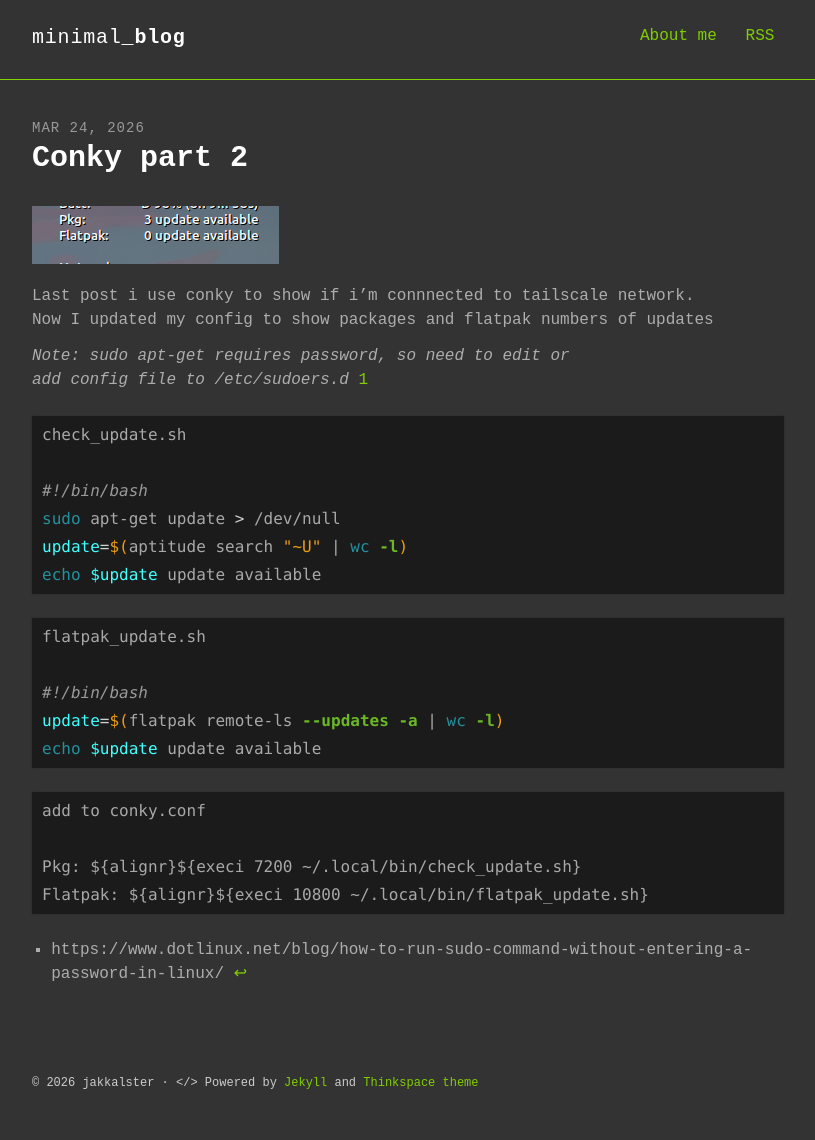
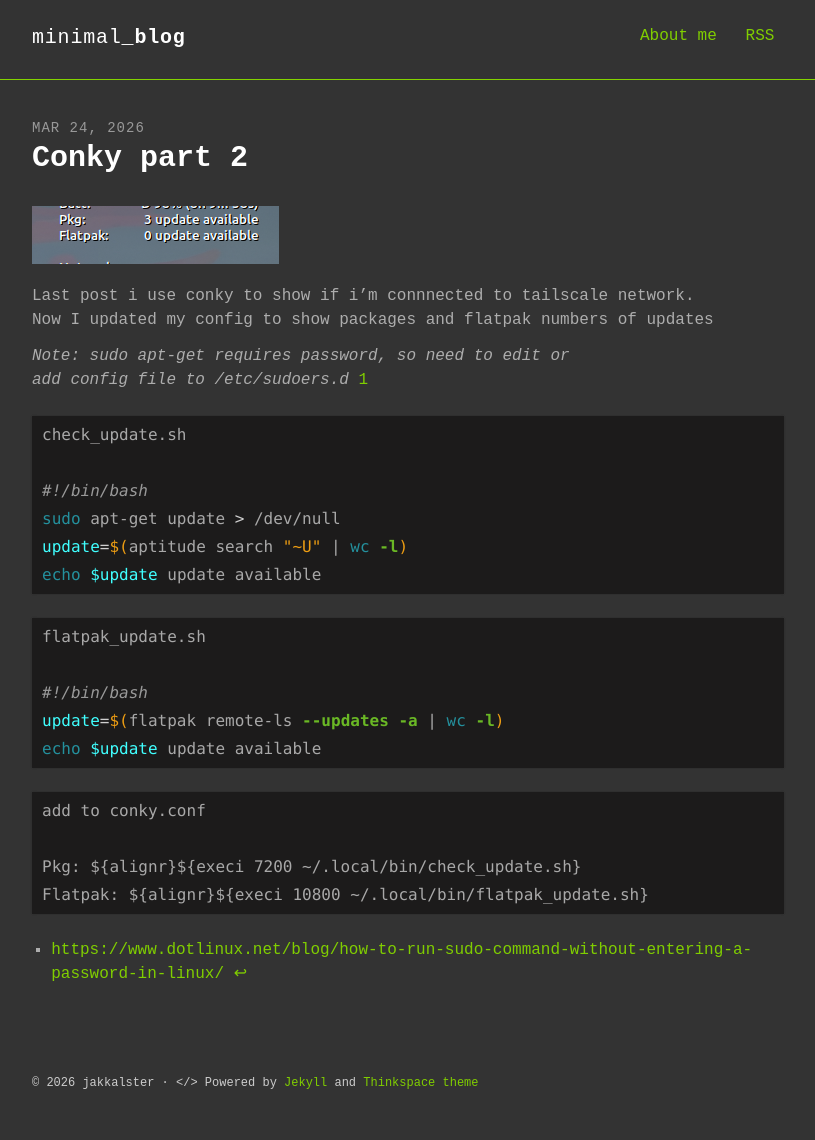
Before and after one commit to jakkalster/jakkalster.github.io, a Jekyll site: the page built from _posts/2026-03-24-conky-2.md, in a window 1280 px wide. Shown: the whole page, without its empty margins (232-1047 px from the left). Built offline with Jekyll 4.4.1, drawn with Linux system fonts in a browser that asks for light colours; some web fonts are replaced.

````diff
--- a/_posts/2026-03-24-conky-2.md
+++ b/_posts/2026-03-24-conky-2.md
@@ -38,4 +38,4 @@ add to conky.conf
 Pkg: ${alignr}${execi 7200 ~/.local/bin/check_update.sh}
 Flatpak: ${alignr}${execi 10800 ~/.local/bin/flatpak_update.sh}
 ```
-[^1]: https://www.dotlinux.net/blog/how-to-run-sudo-command-without-entering-a-password-in-linux/
+[^1]: <https://www.dotlinux.net/blog/how-to-run-sudo-command-without-entering-a-password-in-linux/>
````
Also changed, not shown: 1 other file.
